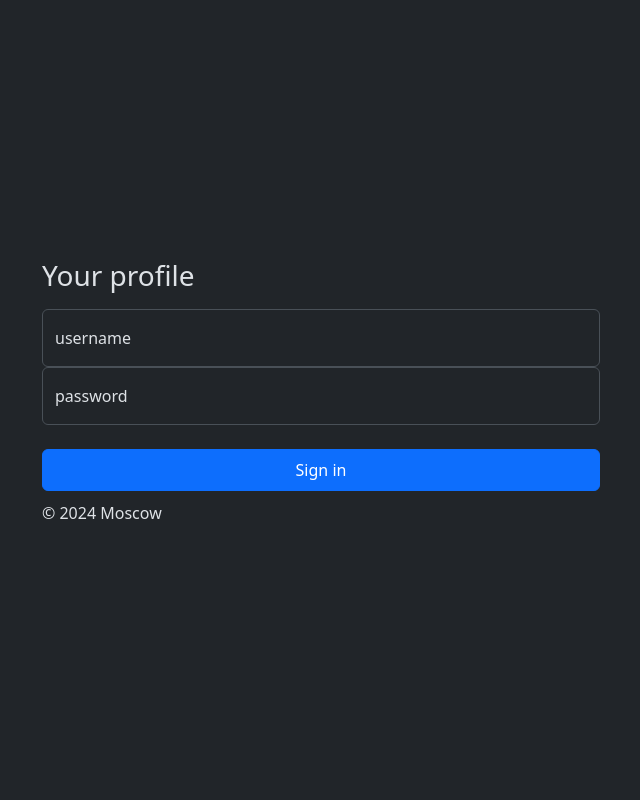
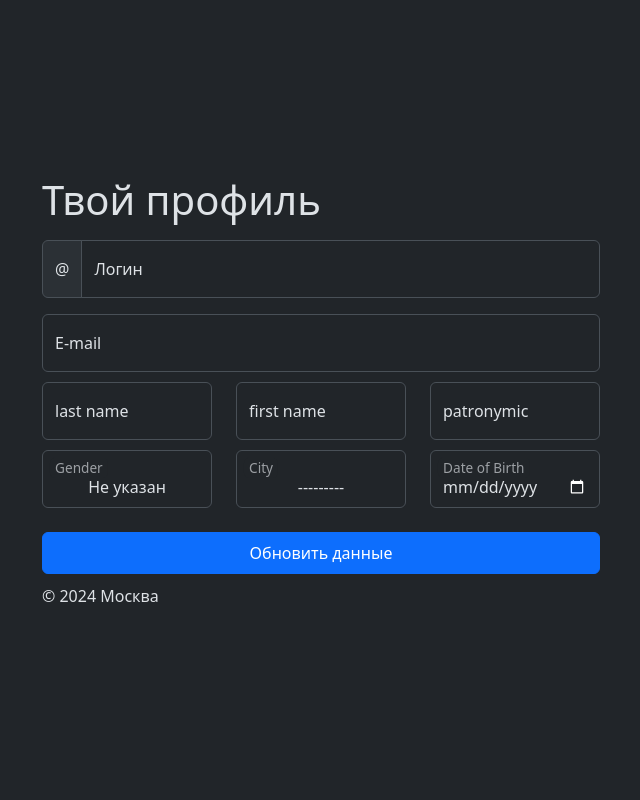
Before and after one commit to arsbelkin/CW_user_registration_system, a Django app: template my_site/users/templates/users/profile.html in a window 1280 px wide. Shown: the part 72-872 px from the top of the page, without its empty margins (319-959 px from the left). Run offline with Django 4.2, Linux system fonts and the light colour scheme; the template is opened without the code that fills it: values that come from a table or form of the project are taken from there, others are empty; parts of the project's set-up code (start-up, migrations or seed data) failed here and were passed over; some libraries are stand-ins or nearby versions.

Commit message:
add profile

```diff
--- a/my_site/users/forms.py
+++ b/my_site/users/forms.py
@@ -1,6 +1,7 @@
 from django import forms
 from django.contrib.auth import get_user_model
 from django.contrib.auth.forms import AuthenticationForm
+from .models import City
 
 
 class LoginUserForm(AuthenticationForm):
@@ -104,3 +105,117 @@ class UserRegistrationForm(forms.ModelForm):
         if get_user_model().objects.filter(email=data).exists():
             raise forms.ValidationError("Email already in use.")
         return data
+
+
+class ProfileUserForm(forms.ModelForm):
+    username = forms.CharField(
+        label="Логин",
+        widget=forms.TextInput(
+            attrs={
+                "class": "form-control",
+                "id": "floatingInput",
+                "type": "username",
+                "placeholder": "Username",
+                "name": "username",
+            }
+        ),
+    )
+
+    email = forms.CharField(
+        label="E-mail",
+        widget=forms.TextInput(
+            attrs={
+                "class": "form-control",
+                "id": "floatingEmail",
+                "type": "email",
+                "placeholder": "Email",
+            }
+        ),
+    )
+
+    class CustomSelect(forms.Select):
+        option_inherits_attrs = True
+
+    gender = forms.ChoiceField(
+        choices=(("", "Не указан"), ("m", "Мужчина"), ("f", "Женщина")),
+        required=False,
+        widget=CustomSelect(
+            attrs={
+                "class": "form-control text-center",
+                "id": "inputState",
+            }
+        ),
+    )
+
+    last_name = forms.CharField(
+        label="last name",
+        required=False,
+        widget=forms.TextInput(
+            attrs={
+                "type": "text",
+                "class": "form-control",
+                "placeholder": "Фамилия",
+            }
+        ),
+    )
+
+    first_name = forms.CharField(
+        label="first name",
+        required=False,
+        widget=forms.TextInput(
+            attrs={
+                "type": "text",
+                "class": "form-control",
+                "placeholder": "Имя",
+            }
+        ),
+    )
+
+    patronymic = forms.CharField(
+        label="patronymic",
+        required=False,
+        widget=forms.TextInput(
+            attrs={
+                "type": "text",
+                "class": "form-control",
+                "placeholder": "Отчество",
+            }
+        ),
+    )
+
+    city = forms.ModelChoiceField(
+        queryset=City.objects.order_by("name"),
+        required=False,
+        widget=CustomSelect(
+            attrs={
+                "class": "form-control text-center",
+                "id": "inputState",
+            }
+        ),
+    )
+
+    date_of_birth = forms.DateField(
+        label="Date of Birth",
+        required=False,
+        widget=forms.DateInput(
+            format="%Y-%m-%d",
+            attrs={
+                "type": "date",
+                "class": "form-control",
+            },
+        ),
+        input_formats=["%Y-%m-%d"],
+    )
+
+    class Meta:
+        model = get_user_model()
+        fields = [
+            "username",
+            "email",
+            "first_name",
+            "last_name",
+            "patronymic",
+            "gender",
+            "city",
+            "date_of_birth",
+        ]
--- a/my_site/users/models.py
+++ b/my_site/users/models.py
@@ -1,10 +1,16 @@
+from typing import Any
 from django.db import models
 from django.contrib.auth.models import AbstractUser
+from django.utils.deconstruct import deconstructible
+from django.core.exceptions import ValidationError
+from datetime import date
 
 
 # Create your models here.
 class City(models.Model):
-    name = models.CharField(max_length=25, unique=True, db_index=True, verbose_name="Название")
+    name = models.CharField(
+        max_length=25, unique=True, db_index=True, verbose_name="Название"
+    )
 
     def __str__(self) -> str:
         return self.name
@@ -14,7 +20,22 @@ class City(models.Model):
 
 
 def user_directory_path(instance, filename):
-    return 'users/user_{0}/{1}'.format(instance.id, filename)
+    return "users/user_{0}/{1}".format(instance.id, filename)
+
+
+@deconstructible
+class TodayDateValidator:
+    code = "today_date"
+
+    def __init__(self, message=None):
+        self.message = message if message else "Дата рождения не может быть в будущем"
+
+    def __call__(self, value, *args, **kwds):
+        data = str(value).split("-")
+        today = str(date.today()).split("-")
+
+        if not all(((int(data[i]) <= int(today[i])) for i in range(3))):
+            raise ValidationError(self.message, code=self.code)
 
 
 class User(AbstractUser):
@@ -23,7 +44,14 @@ class User(AbstractUser):
     patronymic = models.CharField(
         verbose_name="Отчество", blank=True, null=True, max_length=50, default=""
     )
-    date_of_birth = models.DateField(verbose_name="Дата рождения", default="2005-01-01", blank=True, null=True)
+    date_of_birth = models.DateField(
+        verbose_name="Дата рождения",
+        blank=True,
+        null=True,
+        validators=[
+            TodayDateValidator(),
+        ],
+    )
     city = models.ForeignKey(to=City, null=True, on_delete=models.SET_NULL, blank=True)
     gender = models.CharField(
         verbose_name="Пол",
@@ -33,4 +61,6 @@ class User(AbstractUser):
         choices=GENDERS,
         default="",
     )
-    image = models.ImageField(upload_to=user_directory_path, verbose_name="Фотография", blank=True, null=True)
+    image = models.ImageField(
+        upload_to=user_directory_path, verbose_name="Фотография", blank=True, null=True
+    )
--- a/my_site/users/templates/users/profile.html
+++ b/my_site/users/templates/users/profile.html
@@ -20,22 +20,67 @@ profile
 <div class="container min-vh-100 d-flex justify-content-center">
     <main class="form-signin w-50 m-auto">
       <form method="post" enctype="multipart/form-data">
-        <h1 class="h3 mb-3 fw-normal">Your profile</h1>
-        <div class="form-floating">
-          {{ form.username }}
-          <label for="{{ user_form.username.id_for_label }}">{{ form.username.label }}</label>
+        <h1 class="h1 mb-3 fw-normal">Твой профиль</h1>
+
+        <div class="input-group mb-3">
+          <span class="input-group-text">@</span>
+          <div class="form-floating">
+            {{ form.username }}
+            <label for="{{ form.username.id_for_label }}">{{ form.username.label }}</label>
+          </div>
         </div>
         <div class="form-floating">
           {{ form.email }}
-          <label for="{{ user_form.email.id_for_label }}">{{ form.email.label }}</label>
+          <label for="{{ form.email.id_for_label }}">{{ form.email.label }}</label>
         </div>
-        <div class="form-floating">
-          {{ form.password }}
-          <label for="{{ user_form.password.id_for_label }}">{{ form.password.label }}</label>
+
+        <div class="row", style="padding-top: 10px;">
+          <div class="col">
+            <div class="form-floating">
+              {{ form.last_name }}
+              <label for="{{ form.last_name.id_for_label }}">{{ form.last_name.label }}</label>
+            </div>
+          </div>
+          <div class="col">
+            <div class="form-floating">
+              {{ form.first_name }}
+              <label for="{{ form.first_name.id_for_label }}">{{ form.first_name.label }}</label>
+            </div>
+          </div>
+          <div class="col">
+            <div class="form-floating">
+              {{ form.patronymic }}
+              <label for="{{ form.patronymic.id_for_label }}">{{ form.patronymic.label }}</label>
+            </div>
+          </div>
         </div>
+
+        <div class="row", style="padding-top: 10px;">
+          <div class="col">
+            <div class="form-group col-md-6, style="width: 100px;">
+              <div class="form-floating">
+                {{ form.gender }}
+                <label for="{{ form.gender.id_for_label }}">{{ form.gender.label }}</label>
+              </div>
+            </div>
+          </div>
+          <div class="col">
+            <div class="form-floating">
+              {{ form.city }}
+              <label for="{{ form.city.id_for_label }}">{{ form.city.label }}</label>
+            </div>
+          </div>
+          <div class="col">
+            <div class="form-floating">
+              {{ form.date_of_birth }}
+              <label for="{{ form.date_of_birth.id_for_label }}">{{ form.date_of_birth.label }}</label>
+            </div>
+          </div>
+        </div>
+
         <br>
-        <button class="btn btn-primary w-100 py-2" type="submit">Sign in</button>
-        <p style="padding-top: 10px;">© 2024 Moscow</p>
+        <button class="btn btn-primary w-100 py-2" type="submit">Обновить данные</button>
+        <p style="padding-top: 10px;">© 2024 Москва</p>
         {% csrf_token %}
       </form>
     </main>
```
Also changed, not shown: my_site/users/templates/nav_temp/t.html (deleted, +0 -10 lines), my_site/users/views.py (+21 -2 lines), my_site/users/migrations/0006_alter_user_date_of_birth_alter_user_image.py (added), my_site/users/migrations/0007_alter_user_date_of_birth.py (added).
